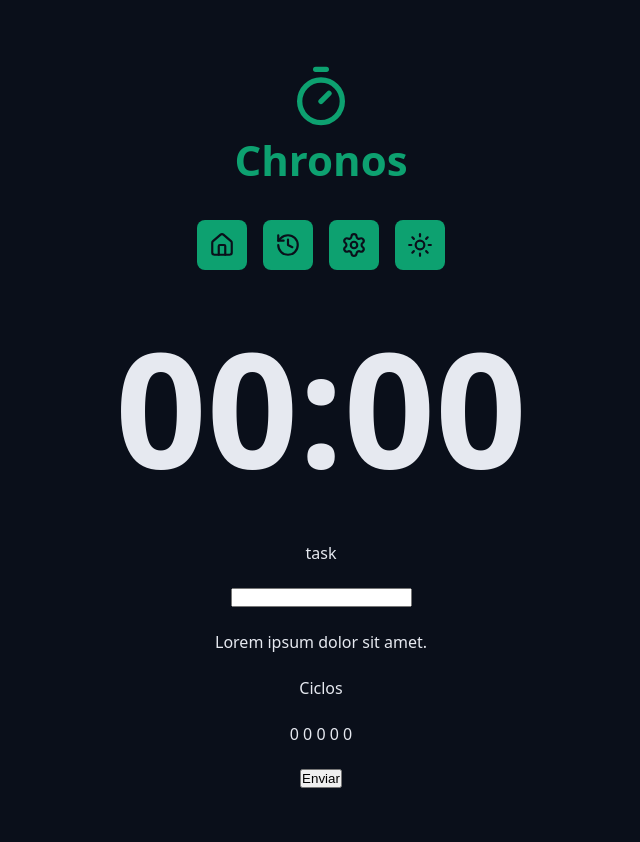
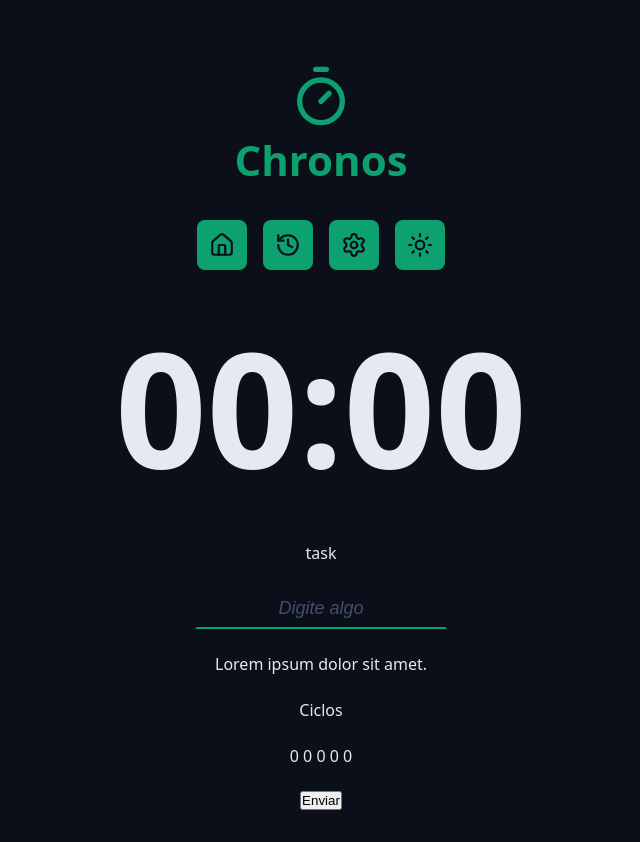
Before and after one commit to camiladdev/chronos-pomodoro, a React (Vite) app: page / in a window 1280 px wide. Shown: the whole page, without its empty margins (319-959 px from the left). Before the commit the page ends 820 px from the top, so only its background shows below. Built offline with nearby package versions, Linux system fonts and the light colour scheme.

Commit message:
Adicionando estilos de CSS para input ativo, em foco e desativado

```diff
--- a/src/App.tsx
+++ b/src/App.tsx
@@ -25,7 +25,12 @@
         <Container>
             <form action="" className="form">
                 <div className="formRow">
-                    <DefaultInput type='text' />
+                    <DefaultInput
+                    labelText='task'
+                    id='meuInput'
+                    type='text'
+                    placeholder='Digite algo'
+                   />
                 </div>
 
                 <div className="formRow">
--- a/src/components/DefaultInput/index.tsx
+++ b/src/components/DefaultInput/index.tsx
@@ -1,12 +1,15 @@
+import styles from './styles.module.css';
+
 type DefaultInputProps = {
-    type: 'text' | 'numer' | 'search';
-};
+    id: string;
+    labelText: string;
+} & React.ComponentProps<'input'>;
 
-export function DefaultInput({ type }: DefaultInputProps) {
+export function DefaultInput({ id, type, labelText, ...rest }: DefaultInputProps) {
     return (
         <>
-            <label htmlFor="meuInput">task</label>
-            <input type={type} id="meuInput" />
+            <label htmlFor={id}>{labelText}</label>
+            <input className={styles.input} id={id} type={type} {...rest}/>
         </>
     );
 }
--- /dev/null
+++ b/src/components/DefaultInput/styles.module.css
@@ -0,0 +1,28 @@
+.input {
+    background-color: transparent;
+    text-align: center;
+    font-size: 1.8rem;
+    padding: .8rem;
+    color: var(--text-default);
+    outline: none;
+
+    border: .2rem solid transparent;
+    border-bottom: .2rem solid var(--primary);
+    transition: all 0.3s ease-in-out;
+}
+
+.input:focus {
+    border-radius: .8rem;
+    border: .2rem solid var(--primary);
+}
+
+.input::placeholder {
+    color: var(--gray-500);
+    font-size: 1.4ren;
+    font-style: italic;
+}
+
+.input:disabled {
+    border-bottom: .2rem solid var(--disabled);
+    color: var(--text-muted);
+}
```
